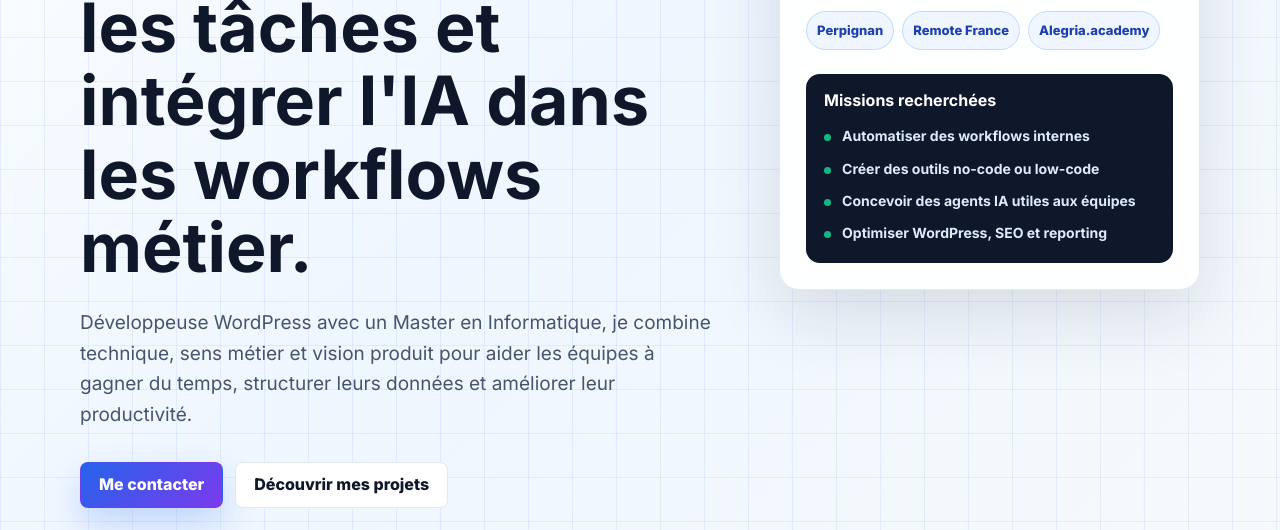
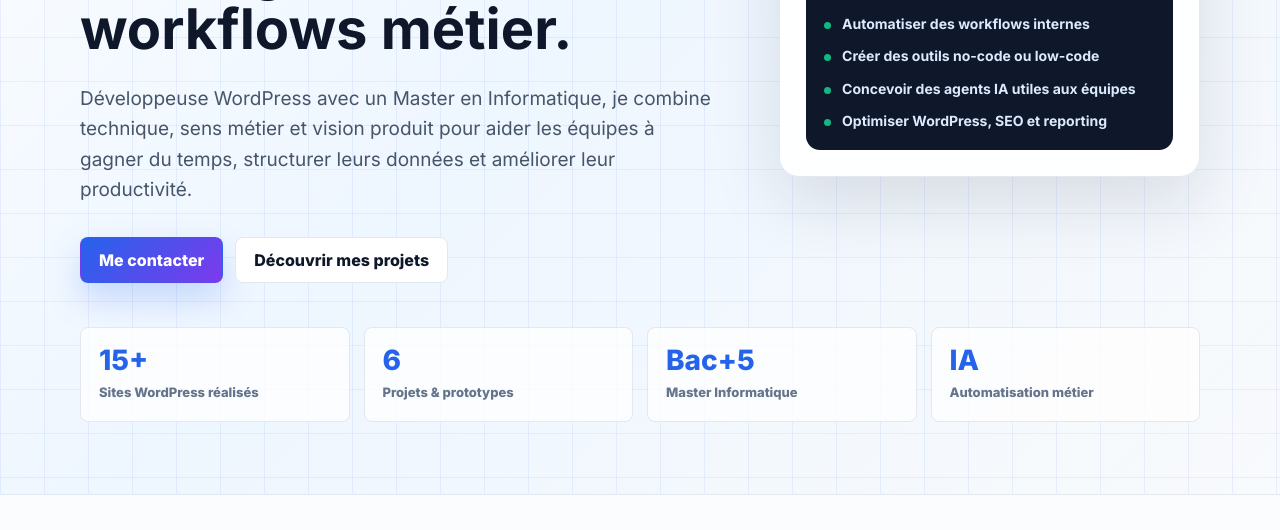
Before and after one commit to SanaRash/Product-Builder-Junior, a plain HTML site: page index.html in a window 1280 px wide. Shown: the part 570-1100 px from the top of the page. Drawn offline with Linux system fonts and the light colour scheme.

Commit message:
Update styles.css

```diff
--- a/styles.css
+++ b/styles.css
@@ -403,7 +403,7 @@ a {
 .hero-profile h1 {
   max-width: 820px;
   color: var(--text);
-  font-size: clamp(42px, 5.7vw, 68px);
+  font-size: clamp(34px, 4.8vw, 56px);
 }
 
 .hero-profile .hero-text {
```
